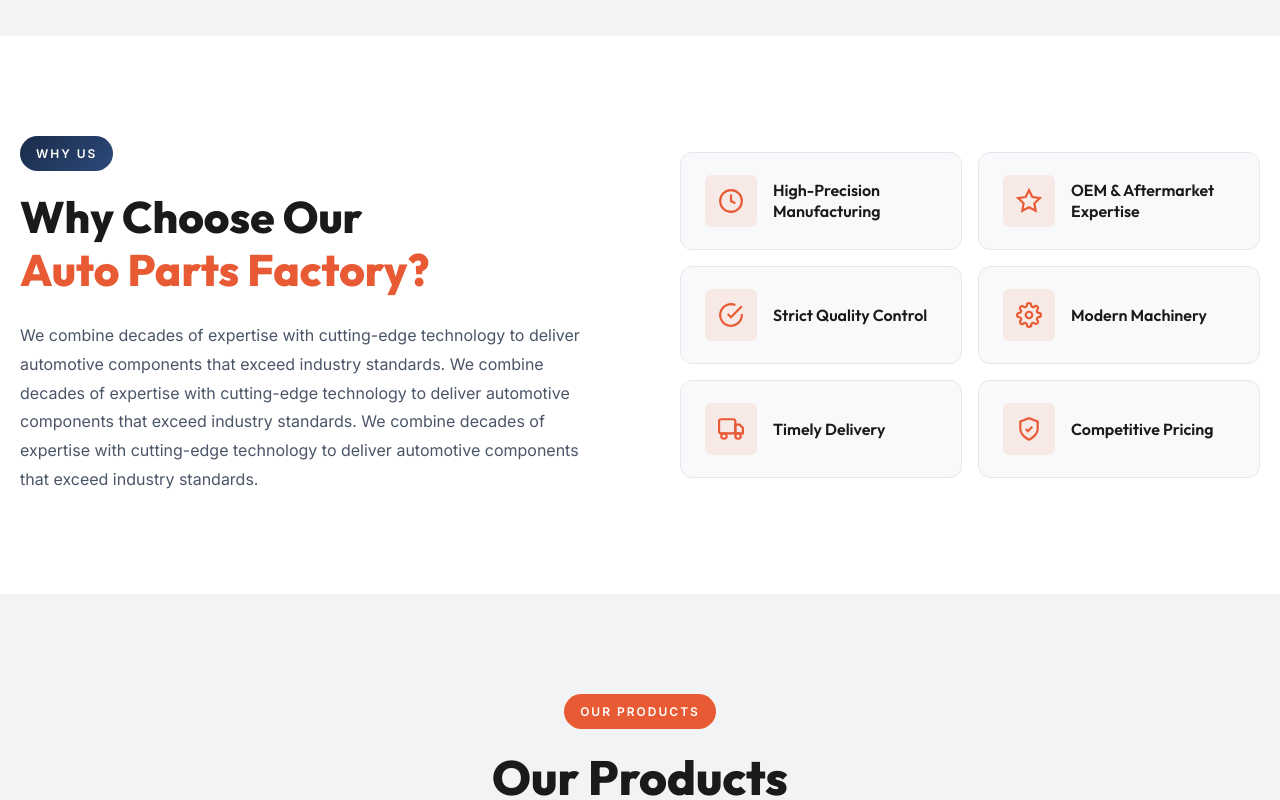
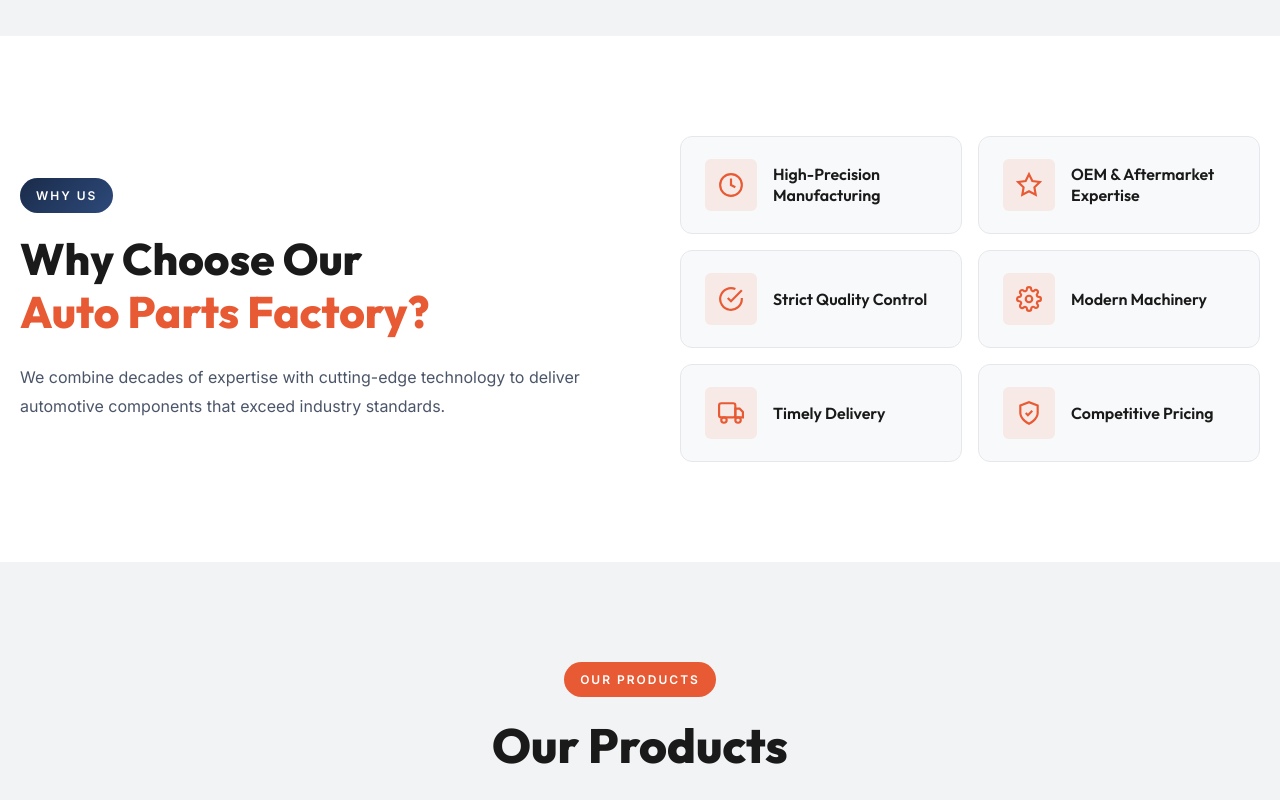
Before and after one commit to MunafBadarpura/almas-auto-parts-1, a React (Vite) app: page / in a window 1280 px wide. Shown: the part 1800-2600 px from the top of the page. Built offline with nearby package versions, Linux system fonts and the light colour scheme.

Commit message:
Added animations

```diff
--- a/src/components/About.tsx
+++ b/src/components/About.tsx
@@ -1,11 +1,14 @@
+import { useScrollAnimation } from '../hooks/useScrollAnimation';
 import './About.css';
 
 const About = () => {
+    const { ref, isVisible } = useScrollAnimation({ threshold: 0.2 });
+
     return (
-        <section className="about" id="about-us">
+        <section className="about" id="about-us" ref={ref as React.RefObject<HTMLElement>}>
             <div className="container">
                 <div className="about-content">
-                    <div className="about-text">
+                    <div className={`about-text scroll-animate-left ${isVisible ? 'visible' : ''}`}>
                         <span className="about-badge">About Us</span>
                         <h2 className="about-title">About Almas Auto Parts</h2>
                         <p className="about-description">
@@ -19,12 +22,12 @@ const About = () => {
                             facilities and skilled workforce ensure that every component meets the highest
                             standards of excellence.
                         </p>
-                        <a href="#" className="btn btn-outline">
+                        <a href="#contact-us" className="btn btn-outline">
                             Know More
                         </a>
                     </div>
 
-                    <div className="about-image">
+                    <div className={`about-image scroll-animate-right ${isVisible ? 'visible' : ''}`}>
                         <div className="about-image-wrapper">
                             <img
                                 src="https://images.unsplash.com/photo-1565043589221-1a6fd9ae45c7?w=700&q=80"
--- a/src/components/Brands.tsx
+++ b/src/components/Brands.tsx
@@ -1,3 +1,4 @@
+import { useScrollAnimation } from '../hooks/useScrollAnimation';
 import './Brands.css';
 
 interface Brand {
@@ -6,6 +7,8 @@ interface Brand {
 }
 
 const Brands = () => {
+    const { ref, isVisible } = useScrollAnimation({ threshold: 0.2 });
+
     const brands: Brand[] = [
         { name: 'Tata Motors', logo: 'https://upload.wikimedia.org/wikipedia/commons/thumb/8/8e/Tata_logo.svg/200px-Tata_logo.svg.png' },
         { name: 'Mahindra', logo: 'https://images.seeklogo.com/logo-png/41/1/mahindra-suvs-logo-png_seeklogo-410248.png' },
@@ -16,8 +19,8 @@ const Brands = () => {
     ];
 
     return (
-        <section className="brands" id="brands">
-            <div className="brands-wrapper">
+        <section className="brands" id="brands" ref={ref as React.RefObject<HTMLElement>}>
+            <div className={`brands-wrapper scroll-animate-scale ${isVisible ? 'visible' : ''}`}>
                 <div className="container">
                     <div className="brands-header">
                         <h2 className="brands-title">Brands We Serve</h2>
@@ -28,7 +31,10 @@ const Brands = () => {
 
                     <div className="brands-grid">
                         {brands.map((brand, index) => (
-                            <div key={index} className="brand-card">
+                            <div
+                                key={index}
+                                className={`brand-card scroll-animate ${isVisible ? 'visible' : ''} delay-${index + 1}`}
+                            >
                                 <img src={brand.logo} alt={brand.name} className="brand-logo" />
                                 <span className="brand-name">{brand.name}</span>
                             </div>
--- a/src/components/Products.tsx
+++ b/src/components/Products.tsx
@@ -1,3 +1,4 @@
+import { useScrollAnimation } from '../hooks/useScrollAnimation';
 import './Products.css';
 
 interface Product {
@@ -8,6 +9,8 @@ interface Product {
 }
 
 const Products = () => {
+    const { ref, isVisible } = useScrollAnimation({ threshold: 0.1 });
+
     const products: Product[] = [
         {
             id: 1,
@@ -36,9 +39,9 @@ const Products = () => {
     ];
 
     return (
-        <section className="products" id="products">
+        <section className="products" id="products" ref={ref as React.RefObject<HTMLElement>}>
             <div className="container">
-                <div className="products-header">
+                <div className={`products-header scroll-animate ${isVisible ? 'visible' : ''}`}>
                     <span className="products-badge">Our Products</span>
                     <h2 className="section-title">Our Products</h2>
                     <p className="section-subtitle">
@@ -51,8 +54,7 @@ const Products = () => {
                     {products.map((product, index) => (
                         <div
                             key={product.id}
-                            className="product-card"
-                            style={{ animationDelay: `${index * 0.1}s` }}
+                            className={`product-card scroll-animate-scale ${isVisible ? 'visible' : ''} delay-${index + 1}`}
                         >
                             <div className="product-image">
                                 <img src={product.image} alt={product.name} />
@@ -68,8 +70,8 @@ const Products = () => {
                     ))}
                 </div>
 
-                <div className="products-cta">
-                    <a href="#" className="btn btn-primary">
+                <div className={`products-cta scroll-animate ${isVisible ? 'visible' : ''} delay-5`}>
+                    <a href="#contact-us" className="btn btn-primary">
                         View All Products
                     </a>
                 </div>
--- a/src/components/Stats.tsx
+++ b/src/components/Stats.tsx
@@ -1,23 +1,71 @@
+import { useState, useEffect } from 'react';
+import { useScrollAnimation } from '../hooks/useScrollAnimation';
 import './Stats.css';
 
 interface StatItem {
-    number: string;
+    number: number;
     suffix: string;
     label: string;
 }
 
+const useCountUp = (end: number, isVisible: boolean, duration: number = 2000) => {
+    const [count, setCount] = useState(0);
+
+    useEffect(() => {
+        if (!isVisible) {
+            setCount(0);
+            return;
+        }
+
+        let startTime: number | null = null;
+        let animationFrame: number;
+
+        const animate = (timestamp: number) => {
+            if (!startTime) startTime = timestamp;
+            const progress = Math.min((timestamp - startTime) / duration, 1);
+
+            // Easing function for smooth animation
+            const easeOutQuart = 1 - Math.pow(1 - progress, 4);
+            setCount(Math.floor(easeOutQuart * end));
+
+            if (progress < 1) {
+                animationFrame = requestAnimationFrame(animate);
+            }
+        };
+
+        animationFrame = requestAnimationFrame(animate);
+
+        return () => cancelAnimationFrame(animationFrame);
+    }, [end, isVisible, duration]);
+
+    return count;
+};
+
+const StatNumber = ({ value, suffix, isVisible }: { value: number; suffix: string; isVisible: boolean }) => {
+    const count = useCountUp(value, isVisible, 2000);
+
+    return (
+        <div className="stat-number">
+            <span className="stat-value">{count}</span>
+            <span className="stat-suffix">{suffix}</span>
+        </div>
+    );
+};
+
 const Stats = () => {
+    const { ref, isVisible } = useScrollAnimation({ threshold: 0.2 });
+
     const stats: StatItem[] = [
-        { number: '25', suffix: '+', label: 'Years Experience' },
-        { number: '500', suffix: '+', label: 'Products Manufactured' },
-        { number: '100', suffix: '+', label: 'Trusted Clients' },
-        { number: '100', suffix: '%', label: 'Quality Standards' },
+        { number: 25, suffix: '+', label: 'Years Experience' },
+        { number: 500, suffix: '+', label: 'Products Manufactured' },
+        { number: 100, suffix: '+', label: 'Trusted Clients' },
+        { number: 100, suffix: '%', label: 'Quality Standards' },
     ];
 
     return (
-        <section className="stats">
+        <section className="stats" ref={ref as React.RefObject<HTMLElement>}>
             <div className="stats-container">
-                <div className="stats-content">
+                <div className={`stats-content scroll-animate ${isVisible ? 'visible' : ''}`}>
                     <h2 className="stats-title">Numbers That Tell Our Story</h2>
                     <p className="stats-description">
                         Behind every number is our commitment to quality, precision, and customer satisfaction.
@@ -26,11 +74,11 @@ const Stats = () => {
 
                 <div className="stats-grid">
                     {stats.map((stat, index) => (
-                        <div key={index} className="stat-item">
-                            <div className="stat-number">
-                                <span className="stat-value">{stat.number}</span>
-                                <span className="stat-suffix">{stat.suffix}</span>
-                            </div>
+                        <div
+                            key={index}
+                            className={`stat-item scroll-animate ${isVisible ? 'visible' : ''} delay-${index + 1}`}
+                        >
+                            <StatNumber value={stat.number} suffix={stat.suffix} isVisible={isVisible} />
                             <p className="stat-label">{stat.label}</p>
                         </div>
                     ))}
--- a/src/components/WhyChooseUs.tsx
+++ b/src/components/WhyChooseUs.tsx
@@ -1,3 +1,4 @@
+import { useScrollAnimation } from '../hooks/useScrollAnimation';
 import './WhyChooseUs.css';
 
 interface FeatureItem {
@@ -6,6 +7,8 @@ interface FeatureItem {
 }
 
 const WhyChooseUs = () => {
+    const { ref, isVisible } = useScrollAnimation({ threshold: 0.2 });
+
     const features: FeatureItem[] = [
         {
             icon: <svg viewBox="0 0 24 24" fill="none" stroke="currentColor" strokeWidth="2"><circle cx="12" cy="12" r="10" /><path d="M12 6v6l4 2" /></svg>,
@@ -34,10 +37,10 @@ const WhyChooseUs = () => {
     ];
 
     return (
-        <section className="why-choose-us" id="services">
+        <section className="why-choose-us" id="services" ref={ref as React.RefObject<HTMLElement>}>
             <div className="container">
                 <div className="why-content">
-                    <div className="why-text">
+                    <div className={`why-text scroll-animate-left ${isVisible ? 'visible' : ''}`}>
                         <span className="why-badge">Why Us</span>
                         <h2 className="why-title">
                             Why Choose Our<br />
@@ -46,18 +49,14 @@ const WhyChooseUs = () => {
                         <p className="why-description">
                             We combine decades of expertise with cutting-edge technology to deliver
                             automotive components that exceed industry standards.
-                            We combine decades of expertise with cutting-edge technology to deliver automotive components that exceed industry standards.
-                            We combine decades of expertise with cutting-edge technology to deliver automotive components that exceed industry standards.
-
                         </p>
                     </div>
 
-                    <div className="why-features">
+                    <div className={`why-features scroll-animate-right ${isVisible ? 'visible' : ''}`}>
                         {features.map((feature, index) => (
                             <div
                                 key={index}
                                 className="feature-item"
-                                style={{ animationDelay: `${index * 0.1}s` }}
                             >
                                 <div className="feature-icon">{feature.icon}</div>
                                 <span className="feature-title">{feature.title}</span>
--- /dev/null
+++ b/src/hooks/useScrollAnimation.ts
@@ -0,0 +1,38 @@
+import { useEffect, useRef, useState } from 'react';
+
+interface UseScrollAnimationOptions {
+    threshold?: number;
+    rootMargin?: string;
+    triggerOnce?: boolean;
+}
+
+export const useScrollAnimation = (options: UseScrollAnimationOptions = {}) => {
+    const { threshold = 0.1, rootMargin = '0px', triggerOnce = true } = options;
+    const ref = useRef<HTMLElement>(null);
+    const [isVisible, setIsVisible] = useState(false);
+
+    useEffect(() => {
+        const element = ref.current;
+        if (!element) return;
+
+        const observer = new IntersectionObserver(
+            ([entry]) => {
+                if (entry.isIntersecting) {
+                    setIsVisible(true);
+                    if (triggerOnce) {
+                        observer.unobserve(element);
+                    }
+                } else if (!triggerOnce) {
+                    setIsVisible(false);
+                }
+            },
+            { threshold, rootMargin }
+        );
+
+        observer.observe(element);
+
+        return () => observer.disconnect();
+    }, [threshold, rootMargin, triggerOnce]);
+
+    return { ref, isVisible };
+};
--- a/src/index.css
+++ b/src/index.css
@@ -277,6 +277,59 @@ ul, ol {
   animation: fadeInUp 0.6s ease forwards;
 }
 
+/* Scroll Animation Classes */
+.scroll-animate {
+  opacity: 0;
+  transform: translateY(40px);
+  transition: opacity 0.6s ease, transform 0.6s ease;
+}
+
+.scroll-animate.visible {
+  opacity: 1;
+  transform: translateY(0);
+}
+
+.scroll-animate-left {
+  opacity: 0;
+  transform: translateX(-50px);
+  transition: opacity 0.6s ease, transform 0.6s ease;
+}
+
+.scroll-animate-left.visible {
+  opacity: 1;
+  transform: translateX(0);
+}
+
+.scroll-animate-right {
+  opacity: 0;
+  transform: translateX(50px);
+  transition: opacity 0.6s ease, transform 0.6s ease;
+}
+
+.scroll-animate-right.visible {
+  opacity: 1;
+  transform: translateX(0);
+}
+
+.scroll-animate-scale {
+  opacity: 0;
+  transform: scale(0.9);
+  transition: opacity 0.6s ease, transform 0.6s ease;
+}
+
+.scroll-animate-scale.visible {
+  opacity: 1;
+  transform: scale(1);
+}
+
+/* Staggered animation delays */
+.delay-1 { transition-delay: 0.1s; }
+.delay-2 { transition-delay: 0.2s; }
+.delay-3 { transition-delay: 0.3s; }
+.delay-4 { transition-delay: 0.4s; }
+.delay-5 { transition-delay: 0.5s; }
+.delay-6 { transition-delay: 0.6s; }
+
 /* Responsive Typography */
 @media (max-width: 768px) {
   html {
```
